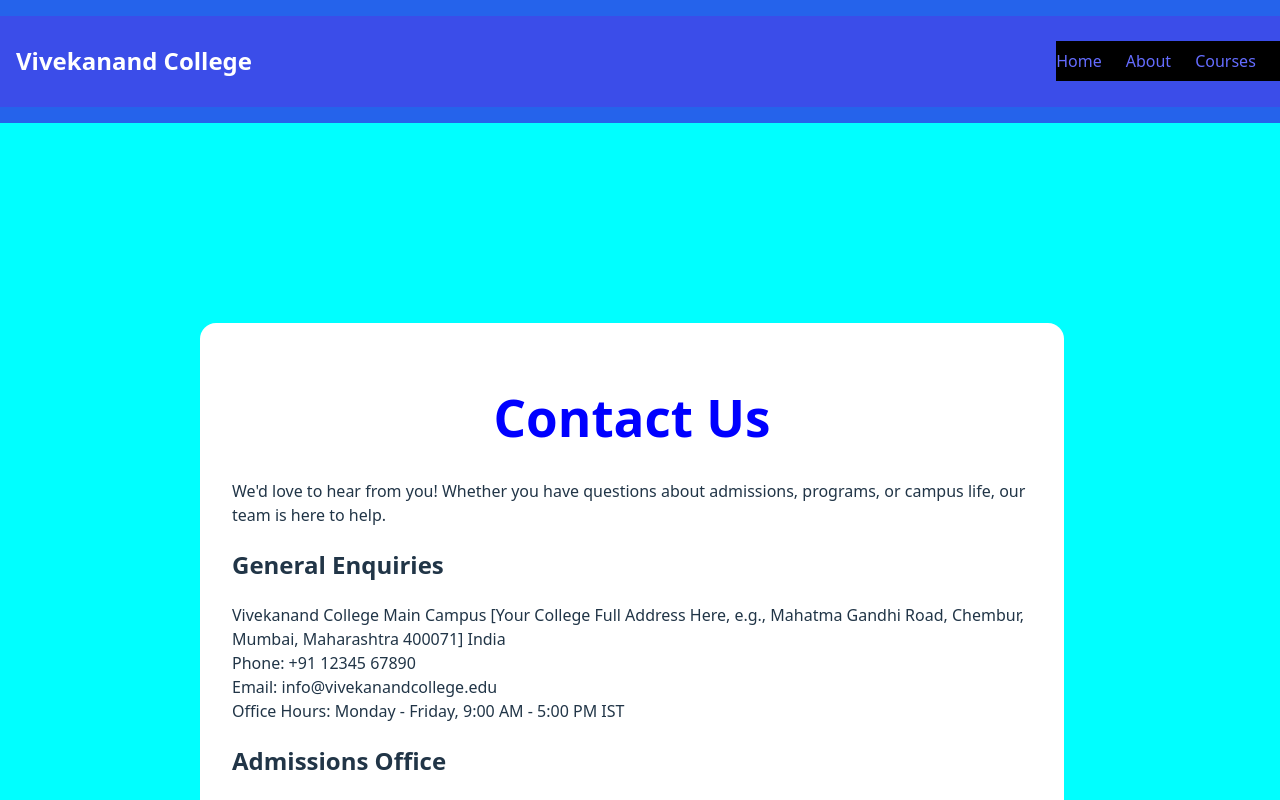
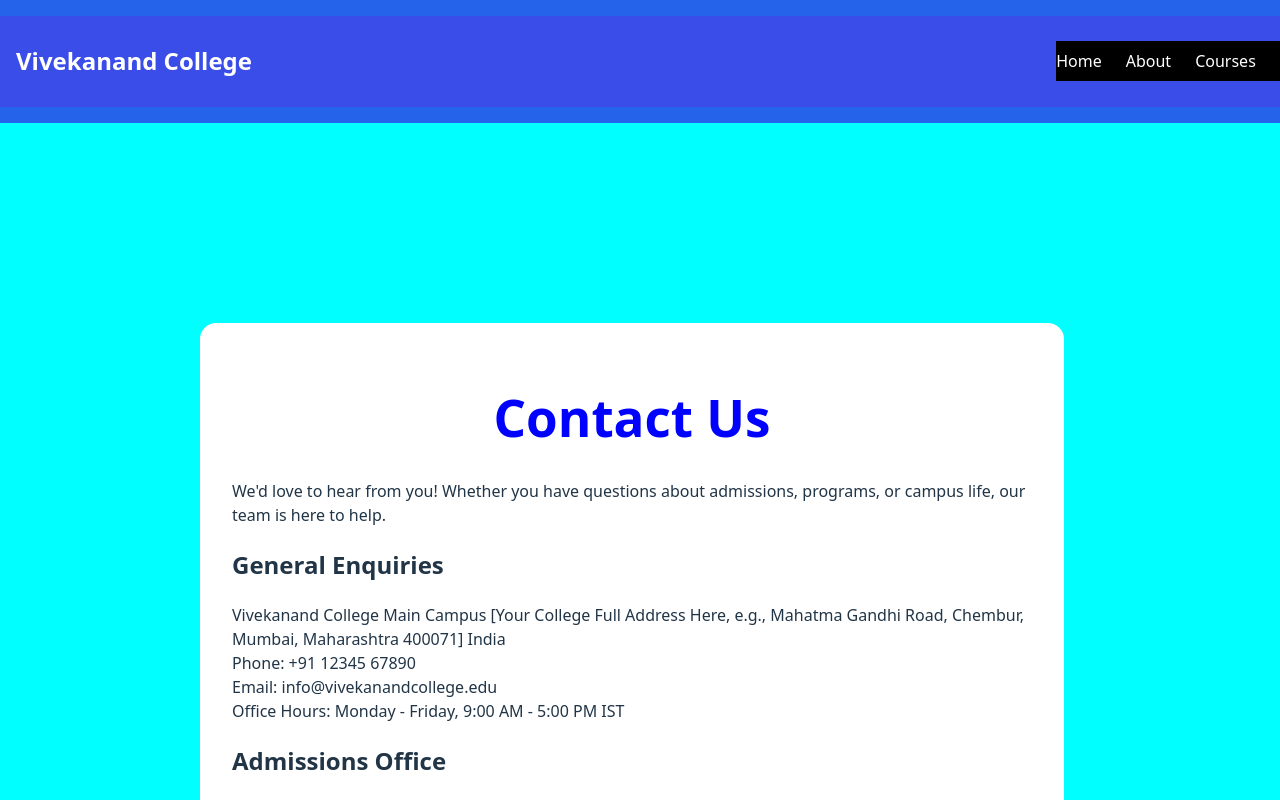
Before and after one commit to AmishaPatil15/vck-ojt, a React (Vite) app: page /contact in a window 1280 px wide. Shown: the top 800 px of the page. Built offline with nearby package versions, Linux system fonts and the light colour scheme.

Commit message:
first commit

```diff
--- a/src/Components/Headers/Header.jsx
+++ b/src/Components/Headers/Header.jsx
@@ -21,10 +21,10 @@ const Header = () => {
                 <h1 className="logo">Vivekanand College</h1>
 
                 <nav className="nav">
-                    <Link to="/" className="nav=link">Home</Link>
-                    <Link to="/about" className="nav=link">About</Link>
-                    <Link to="/courses" className="nav=link">Courses</Link>
-                    <Link to="/contact" className="nav=link">Contact</Link>
+                    <Link to="/" className="nav-link">Home</Link>
+                    <Link to="/about" className="nav-link">About</Link>
+                    <Link to="/courses" className="nav-link">Courses</Link>
+                    <Link to="/contact" className="nav-link">Contact</Link>
                     <Link to="/admissions" className="apply-btn">Apply Now!</Link>
 
                 </nav>
--- a/src/Pages/HomePage.css
+++ b/src/Pages/HomePage.css
@@ -16,7 +16,7 @@
   color: white;
   background-color:white;
   text-align: center;
-  background-image: url(../public/Images/college-banner-Cz0xylpt.png) ;
+  background-image: url(../../public/Images/college-banner-Cz0xylpt.png);
   border-radius: 2em;
 
 }
--- a/src/Pages/HomePages.jsx
+++ b/src/Pages/HomePages.jsx
@@ -31,8 +31,8 @@ const Homepages = () => {
 
 
                     <h2>Campus Life & Facilities</h2>
-                    <img src="demo/public/Images/campus-life-Crkero7B (1).jpg"></img>
-                    <img src="demo/public/Images/students-studying-DbLGuwF_ (1).jpeg" ></img>
+                    <img src="C:\Users\Lenovo\Desktop\OJT\ojt3Project\ojt3_React_App\demo\public\Images\campus-life-Crkero7B.jpg"></img>
+                    <img src="C:\Users\Lenovo\Desktop\OJT\ojt3Project\ojt3_React_App\demo\public\Images\students-studying-DbLGuwF_.jpeg" ></img>
                     <link></link>
                     <p>Explore our vibrant campus and state-of-the-art facilities designed to enhance your learning experience and personal growth.</p>
                     <p>Ready to explore our courses?</p>
```
